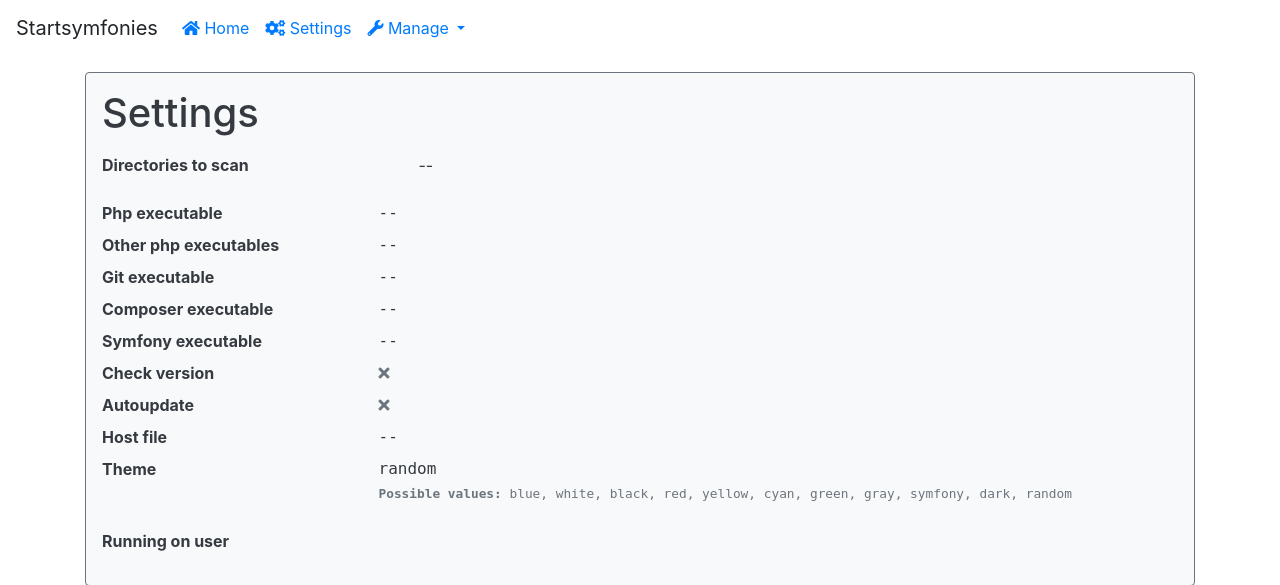
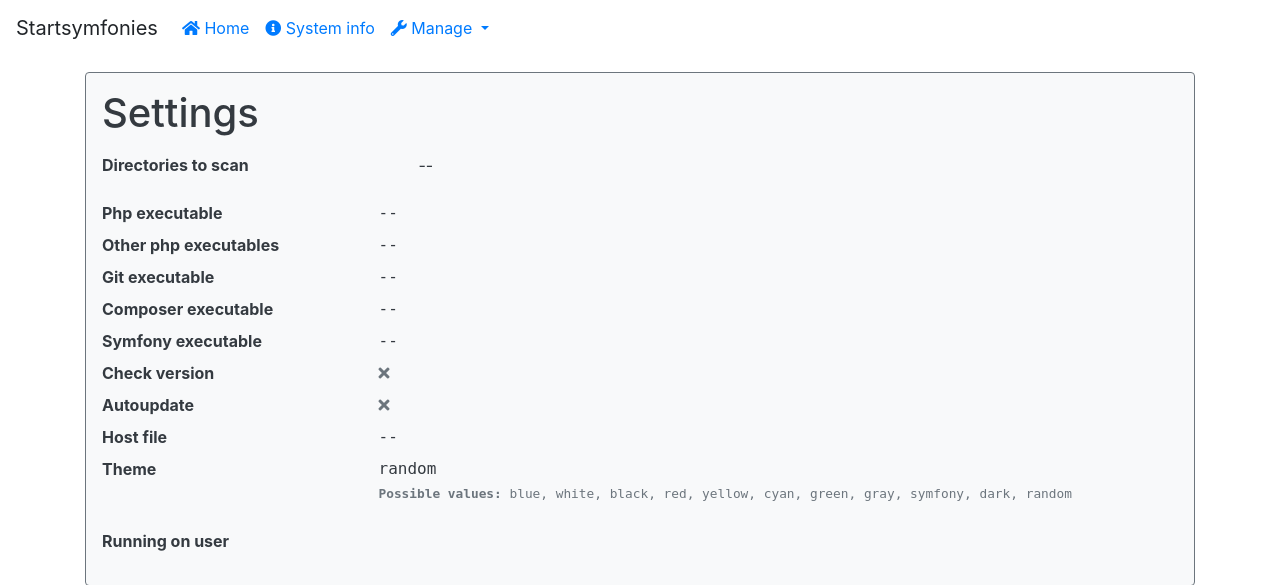
Before and after one commit to dsabre/startsymfonies, a Symfony app: template src/AppBundle/Resources/views/Default/settings.html.twig in a window 1280 px wide. Shown: the top 585 px of the page. Run offline with Twig, Linux system fonts and the light colour scheme; the template is opened without the code that fills it, so the values that code supplies are empty; some libraries are stand-ins or nearby versions.

Commit message:
Chandged settings page name to "system info"

```diff
--- a/src/AppBundle/Resources/views/templates/navbar.html.twig
+++ b/src/AppBundle/Resources/views/templates/navbar.html.twig
@@ -27,12 +27,12 @@
 				</a>
 			</li>
 			<li class="nav-item">
-				<a class="nav-link" href="{{ path('app_default_settings') }}">
-					<i class="fas fa-cogs"></i>
+				<a class="nav-link" href="{{ path('app_default_systeminfo') }}">
+					<i class="fas fa-info-circle"></i>
 					{#<span class="d-none d-xll-inline">#}
-						{#Settings#}
+						{#System info#}
 					{#</span>#}
-					Settings
+					System info
 				</a>
 			</li>
 
```
Also changed, not shown: src/AppBundle/Controller/DefaultController.php (+5 -5 lines), 1 other file.
